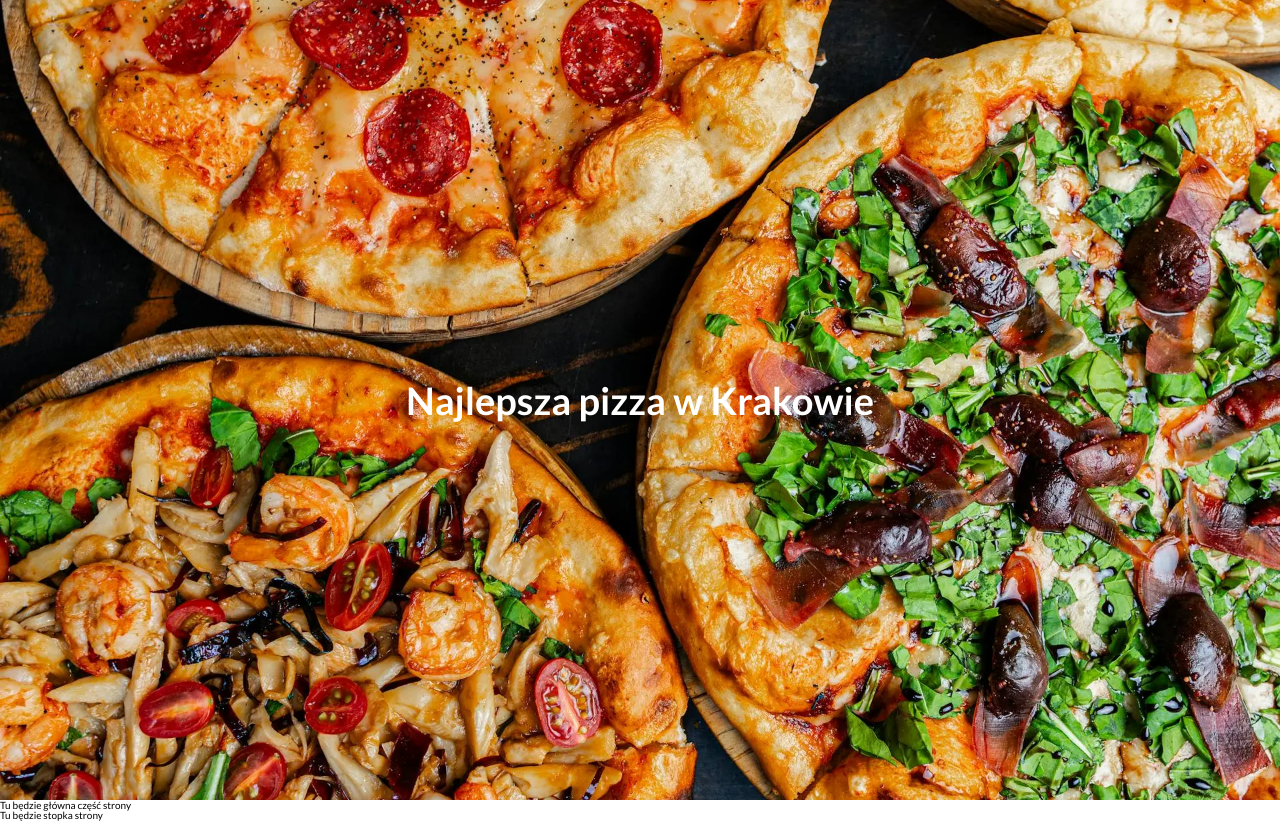
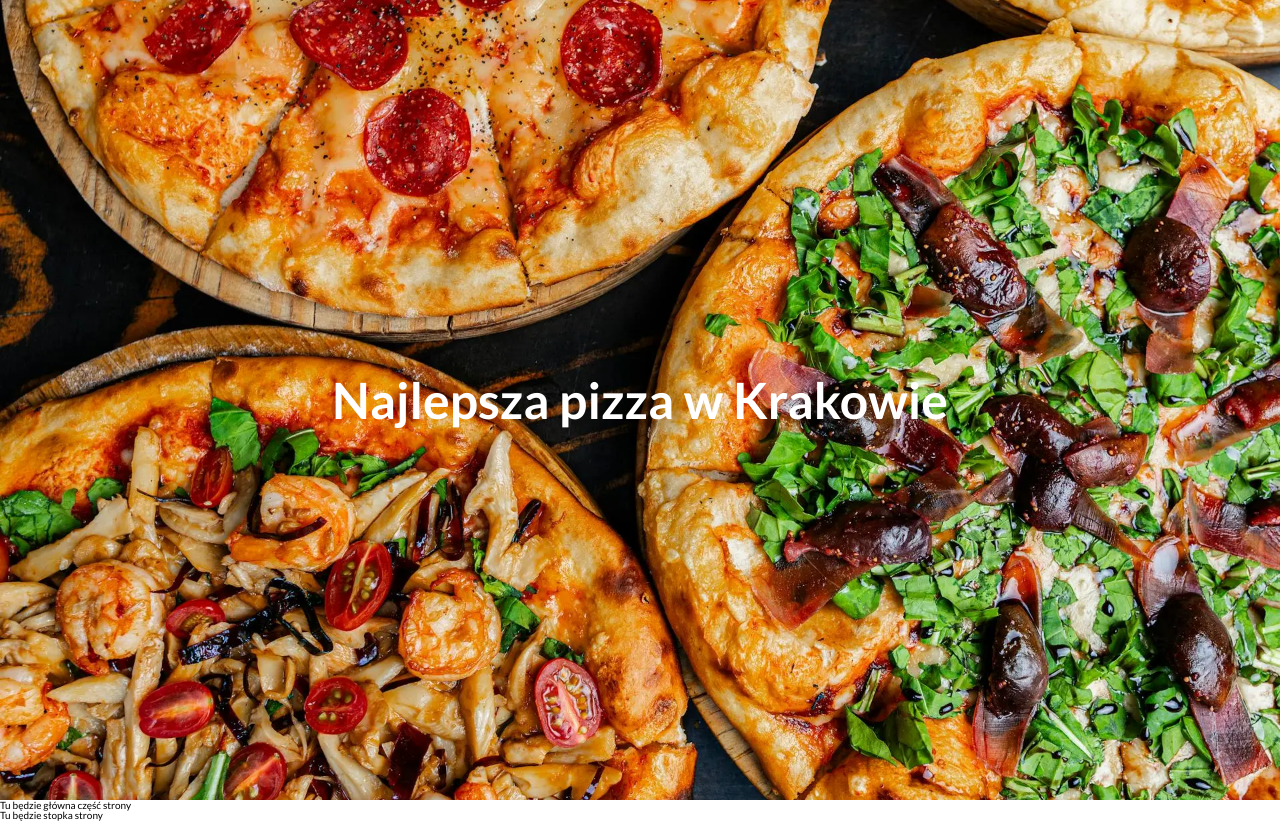
Before and after one commit to Z13mb4/project-1-new, a plain HTML site: page index.html in a window 1280 px wide. Drawn offline with Linux system fonts and the light colour scheme.

Commit message:
add RWD and @media

```diff
--- a/scss/style.scss
+++ b/scss/style.scss
@@ -1,19 +1,29 @@
+html{
+    font-size: 10px;
+}
 @use 'reset';
 body {
     font-family: "Lato", sans-serif;
+    height: 300vh;
 }
 header {
     height: 100vh;
-    background:url('../assets/img/bg_header.webp') center/cover;
+    background:url('../assets/img/bg_header.webp') center/cover fixed;
     color: #fff;
-    h1{
-        font-size: 3.8rem;
-        font-weight: bold;
-    }
     display:flex;
     align-items: center;
     justify-content: center;
+    h1{
+        font-size: 3.8rem;
+        font-weight:bold;
+        align-items: center;
+        line-height: 5rem;
+
+        @media  screen and (min-width: 800px) {
+            font-size: 6rem;
+        }
+        @media  screen and (min-width: 1200px) {
+            font-size: 10rem;
+        }
+    }
 }
-html{
-    font-size: 10px;
-}
```
Also changed, not shown: css/style.css.
